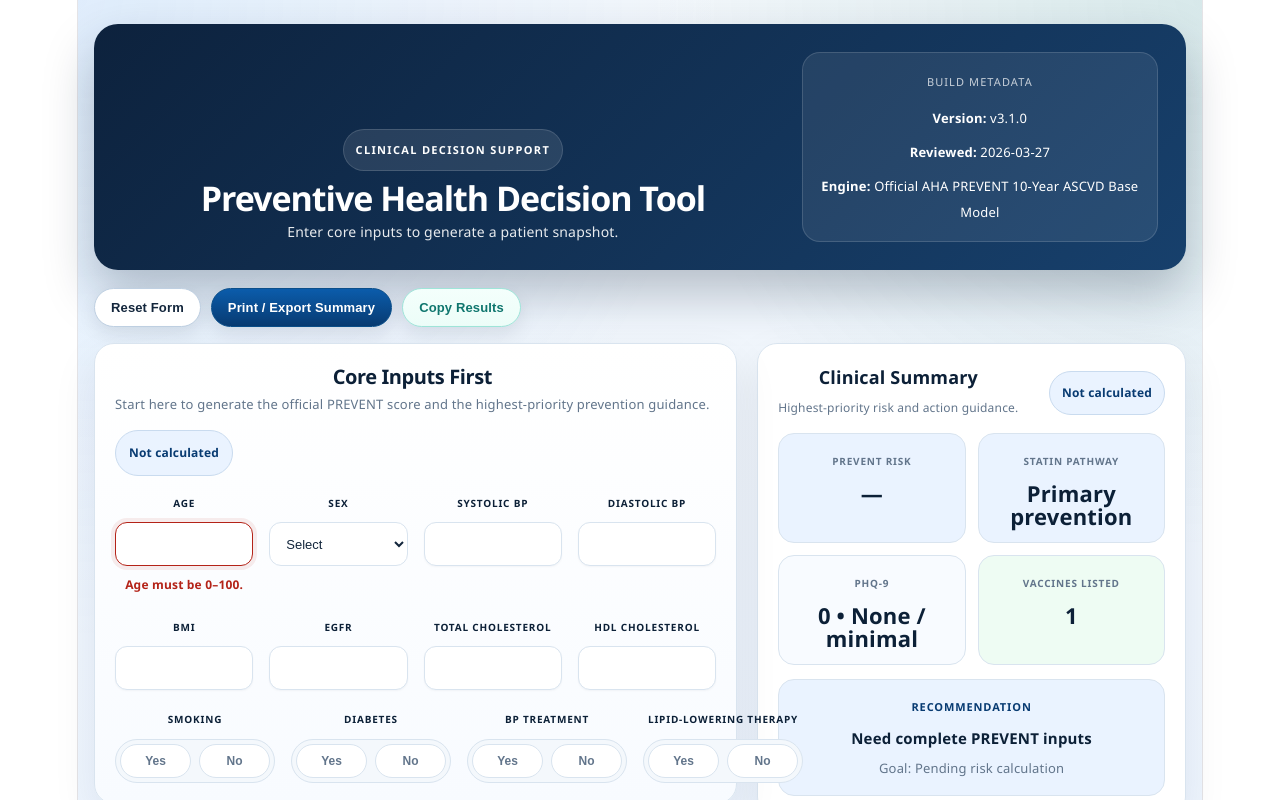
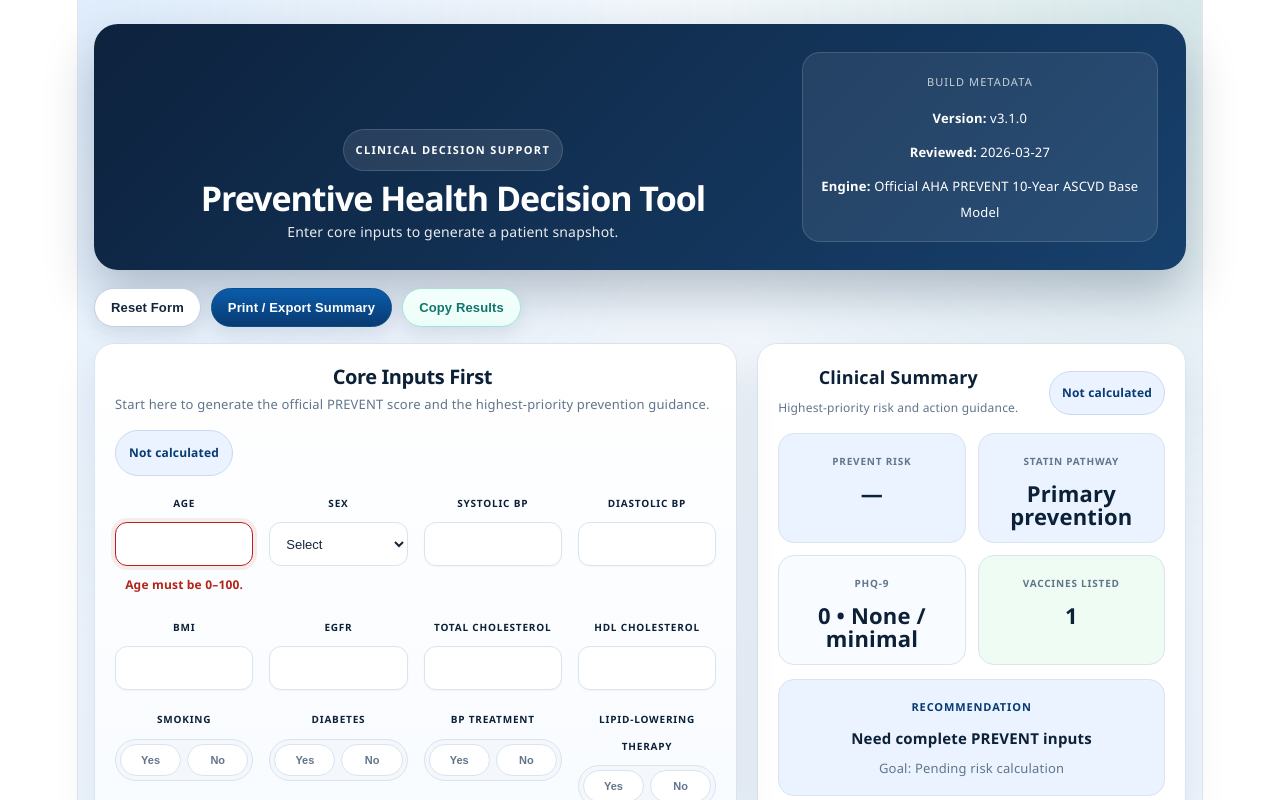
Before and after one commit to danbevington/preventive-health-tool, a React (Vite) app: page / in a window 1280 px wide. Shown: the top 800 px of the page. Built offline with nearby package versions, Linux system fonts and the light colour scheme.

Commit message:
Toggle format issue

```diff
--- a/src/App.jsx
+++ b/src/App.jsx
@@ -288,15 +288,7 @@ function calcPreventAscvd({
   egfr,
   bmi,
 }) {
-  if (
-    !age ||
-    !sbp ||
-    !totalC ||
-    !hdlC ||
-    !egfr ||
-    !bmi ||
-    !["female", "male"].includes(sex)
-  ) {
+  if (!age || !sbp || !totalC || !hdlC || !egfr || !bmi || !["female", "male"].includes(sex)) {
     return null;
   }
 
@@ -685,7 +677,6 @@ function hasCompletePreventInputs(form) {
 function getCumulativeVaccinesByAgeAndRisk(form) {
   const age = Number(form.age || 0);
   const sex = form.sex;
-
   const pregnant = form.pregnant === "Y";
   const immunocompromised = form.immunocompromised === "Y";
   const chronicLiverDisease = form.chronicLiverDisease === "Y";
@@ -700,7 +691,6 @@ function getCumulativeVaccinesByAgeAndRisk(form) {
   const military = form.military === "Y";
   const travelRisk = form.travelRisk === "Y";
   const residenceRisk = form.residenceRisk === "Y";
-
   const priorVaccineHistoryKnown = form.priorVaccineHistoryKnown === "Y";
   const evidenceOfImmunityMMR = form.evidenceOfImmunityMMR === "Y";
   const evidenceOfImmunityVaricella = form.evidenceOfImmunityVaricella === "Y";
@@ -737,7 +727,6 @@ function getCumulativeVaccinesByAgeAndRisk(form) {
     addUnique(vaccines, "MenACWY first dose");
   }
   if (age >= 16) addUnique(vaccines, "MenACWY booster");
-
   if (age >= 19) {
     addUnique(vaccines, "COVID-19 per current adult CDC schedule");
     addUnique(vaccines, "Td or Tdap booster every 10 years after Tdap");
@@ -757,39 +746,31 @@ function getCumulativeVaccinesByAgeAndRisk(form) {
     addUnique(vaccines, "Pneumococcal vaccine per current CDC adult age/risk schedule");
     addUnique(vaccines, "Influenza annually (higher-dose/adjuvanted product may be preferred)");
   }
-
   if (sex === "female" && pregnant) {
     addUnique(vaccines, "Tdap during each pregnancy");
     addUnique(vaccines, "RSV vaccine during pregnancy when seasonally indicated");
   }
-
   if (!evidenceOfImmunityMMR && age >= 19) addUnique(vaccines, "MMR if lacking evidence of immunity");
   if (!evidenceOfImmunityVaricella && age >= 19) addUnique(vaccines, "Varicella if lacking evidence of immunity");
   if (!priorVaccineHistoryKnown && age >= 19) addUnique(vaccines, "Review prior vaccine history / registry and assess catch-up needs");
-
   if (immunocompromised || asplenia || cochlearImplant || csfLeak || chronicHeartDisease || chronicLungDisease || chronicKidneyDisease) {
     addUnique(vaccines, "Pneumococcal vaccine based on risk condition");
   }
-
   if (asplenia) {
     addUnique(vaccines, "Meningococcal vaccines based on asplenia risk");
     addUnique(vaccines, "Hib if indicated");
   }
-
   if (chronicLiverDisease) {
     addUnique(vaccines, "Hepatitis A vaccine");
     addUnique(vaccines, "Hepatitis B vaccine");
   }
-
   if (healthcareWorker) {
     addUnique(vaccines, "Hepatitis B if not immune");
     addUnique(vaccines, "MMR if lacking evidence of immunity");
     addUnique(vaccines, "Varicella if lacking evidence of immunity");
     addUnique(vaccines, "Annual influenza");
   }
-
   if (collegeDormResident || military) addUnique(vaccines, "Meningococcal vaccination if indicated");
-
   if (travelRisk || residenceRisk) {
     addUnique(vaccines, "Travel/residence-based vaccines as indicated");
     addUnique(vaccines, "Meningococcal / Hepatitis A / other destination-specific vaccines if indicated");
@@ -801,7 +782,6 @@ function getCumulativeVaccinesByAgeAndRisk(form) {
 function getCurrentAgeVaccinesNeeded(form) {
   const age = Number(form.age || 0);
   const sex = form.sex;
-
   const pregnant = form.pregnant === "Y";
   const immunocompromised = form.immunocompromised === "Y";
   const chronicLiverDisease = form.chronicLiverDisease === "Y";
@@ -816,7 +796,6 @@ function getCurrentAgeVaccinesNeeded(form) {
   const military = form.military === "Y";
   const travelRisk = form.travelRisk === "Y";
   const residenceRisk = form.residenceRisk === "Y";
-
   const priorVaccineHistoryKnown = form.priorVaccineHistoryKnown === "Y";
   const evidenceOfImmunityMMR = form.evidenceOfImmunityMMR === "Y";
   const evidenceOfImmunityVaricella = form.evidenceOfImmunityVaricella === "Y";
@@ -840,12 +819,10 @@ function getCurrentAgeVaccinesNeeded(form) {
   if (age >= 27 && age <= 45) addUnique(vaccines, "HPV may be considered by shared decision-making if not fully vaccinated");
   if (!evidenceOfImmunityMMR && age >= 19) addUnique(vaccines, "MMR if lacking evidence of immunity");
   if (!evidenceOfImmunityVaricella && age >= 19) addUnique(vaccines, "Varicella if lacking evidence of immunity");
-
   if (sex === "female" && pregnant) {
     addUnique(vaccines, "Tdap during current pregnancy");
     addUnique(vaccines, "RSV vaccine during pregnancy when seasonally indicated");
   }
-
   if (immunocompromised || asplenia || cochlearImplant || csfLeak || chronicHeartDisease || chronicLungDisease || chronicKidneyDisease) {
     addUnique(vaccines, "Pneumococcal vaccine based on risk condition");
   }
@@ -1031,18 +1008,20 @@ function PillToggle({ name, label, value, onChange }) {
   const pillStyle = (active) => ({
     flex: 1,
     minWidth: 0,
-    padding: "9px 10px",
+    padding: "9px 8px",
     borderRadius: "999px",
     border: `1px solid ${active ? COLORS.primaryDark : COLORS.border}`,
     background: active ? COLORS.primarySoft : "#fff",
     color: active ? COLORS.primaryDark : COLORS.textSoft,
     fontWeight: 800,
-    fontSize: "12px",
+    fontSize: "11px",
     cursor: "pointer",
+    whiteSpace: "nowrap",
+    textAlign: "center",
   });
 
   return (
-    <div>
+    <div style={{ minWidth: 0 }}>
       <div
         style={{
           display: "block",
@@ -1059,11 +1038,13 @@ function PillToggle({ name, label, value, onChange }) {
       <div
         style={{
           display: "flex",
-          gap: "8px",
+          gap: "6px",
           padding: "4px",
           borderRadius: "999px",
           background: "#f4f8fc",
           border: `1px solid ${COLORS.border}`,
+          width: "100%",
+          minWidth: 0,
         }}
       >
         <button type="button" style={pillStyle(value === "Y")} onClick={() => setValue("Y")}>
@@ -1083,19 +1064,22 @@ function ModeToggle({ name, label, value, onChange }) {
   const pillStyle = (active) => ({
     flex: 1,
     minWidth: 0,
-    padding: "9px 10px",
+    padding: "10px 8px",
     borderRadius: "999px",
     border: `1px solid ${active ? COLORS.primaryDark : COLORS.border}`,
     background: active ? COLORS.primarySoft : "#fff",
     color: active ? COLORS.primaryDark : COLORS.textSoft,
     fontWeight: 800,
-    fontSize: "12px",
+    fontSize: "11px",
     cursor: "pointer",
     lineHeight: 1.2,
+    whiteSpace: "normal",
+    wordBreak: "break-word",
+    textAlign: "center",
   });
 
   return (
-    <div>
+    <div style={{ minWidth: 0 }}>
       <div
         style={{
           display: "block",
@@ -1112,11 +1096,14 @@ function ModeToggle({ name, label, value, onChange }) {
       <div
         style={{
           display: "flex",
-          gap: "8px",
+          gap: "6px",
           padding: "4px",
-          borderRadius: "999px",
+          borderRadius: "18px",
           background: "#f4f8fc",
           border: `1px solid ${COLORS.border}`,
+          width: "100%",
+          minWidth: 0,
+          alignItems: "stretch",
         }}
       >
         <button type="button" style={pillStyle(value === "cumulative")} onClick={() => setValue("cumulative")}>
@@ -1874,7 +1861,15 @@ export default function App() {
                 <Field name="hdl" label="HDL cholesterol" value={form.hdl} onChange={handleChange} error={basicError("hdl")} />
               </div>
 
-              <div style={{ display: "grid", gridTemplateColumns: "repeat(4, minmax(160px, 1fr))", gap: "16px", marginTop: "16px" }}>
+              <div
+                style={{
+                  display: "grid",
+                  gridTemplateColumns: "repeat(auto-fit, minmax(120px, 1fr))",
+                  gap: "16px",
+                  marginTop: "16px",
+                  alignItems: "start",
+                }}
+              >
                 <PillToggle name="smoking" label="Smoking" value={form.smoking} onChange={handleChange} />
                 <PillToggle name="diabetes" label="Diabetes" value={form.diabetes} onChange={handleChange} />
                 <PillToggle name="bpTreated" label="BP treatment" value={form.bpTreated} onChange={handleChange} />
```
